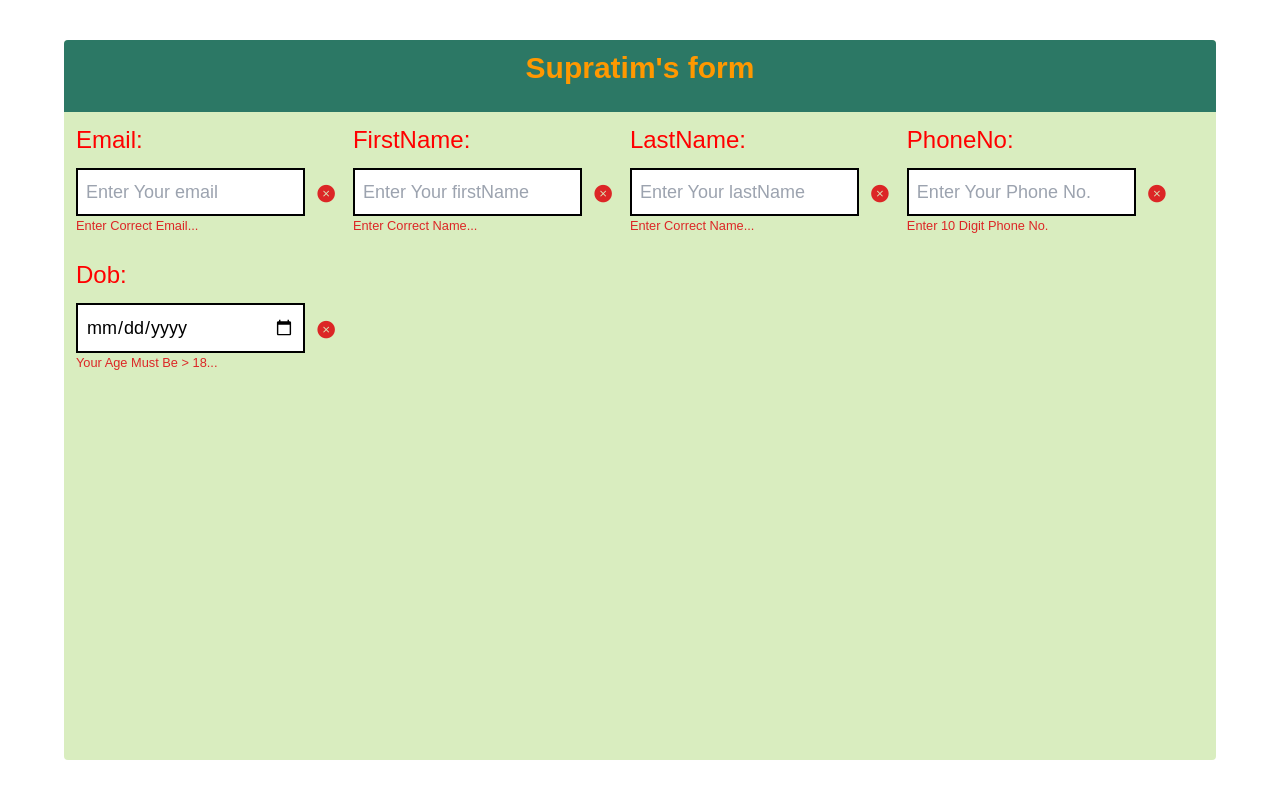
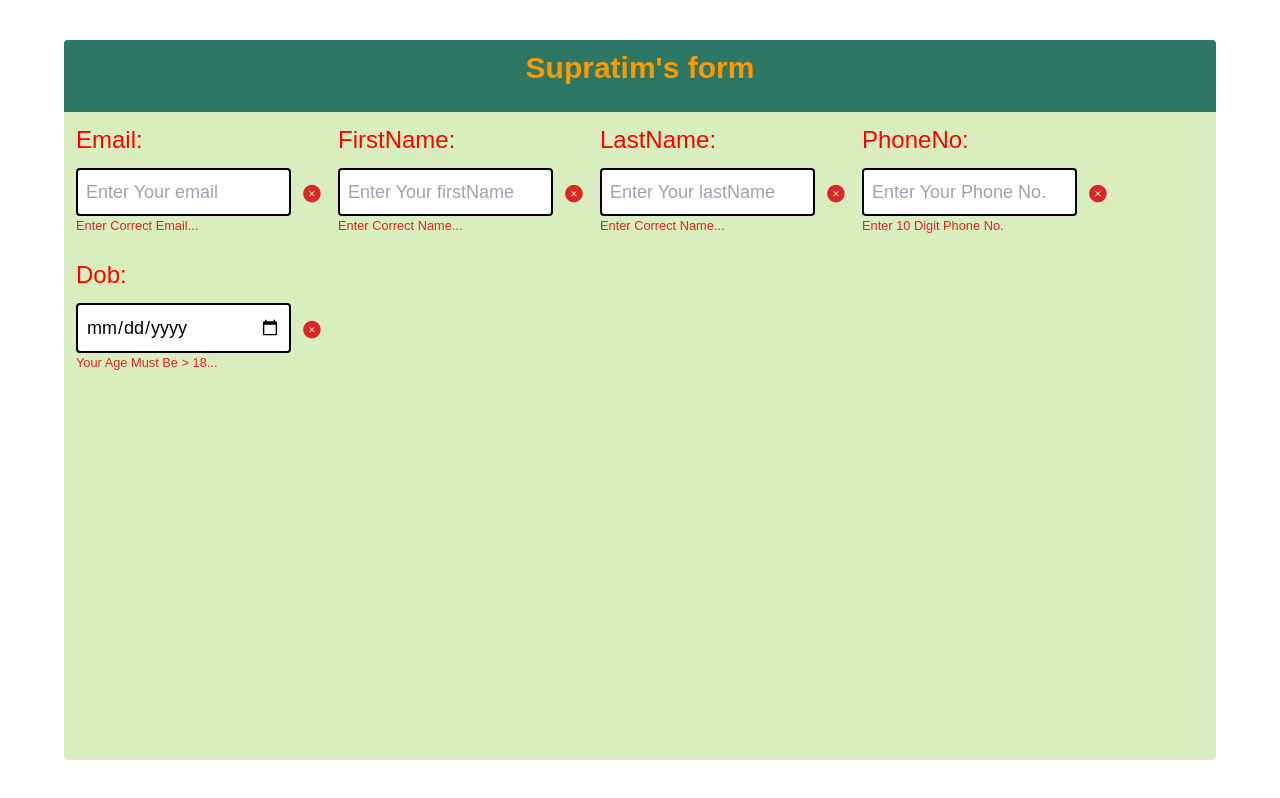
Before and after one commit to vilen666/NextApp1, a React (Create React App) app: page / in a window 1280 px wide. Shown: the top 798 px of the page. Built offline with nearby package versions, Linux system fonts and the light colour scheme.

Commit message:
updated the label to fixed for wrapping

```diff
--- a/src/components/RefinedForm.jsx
+++ b/src/components/RefinedForm.jsx
@@ -73,9 +73,9 @@ const RefinedForm = () => {
 
 const InputLabel = (props) => {
   return (
-    <label className=' float-left mr-3 w-[23%] p-3 flex flex-col relative'>
+    <label className=' float-left mr-3 w-[250px] p-3 flex flex-col relative'>
       <div className='text-2xl capitalize' style={props.validity[props.name] ?{color:"green"}:{color:"red"}}>{props.name}:</div>
-      <input className=' w-[95%] mt-3 h-fit border-2 border-black p-2 text-lg outline-none'
+      <input className=' w-[95%] mt-3 h-fit  rounded border-2 border-black p-2 text-lg outline-none'
         type={props.type}
         name={props.name}
         value={props.formData[props.name]}
```
